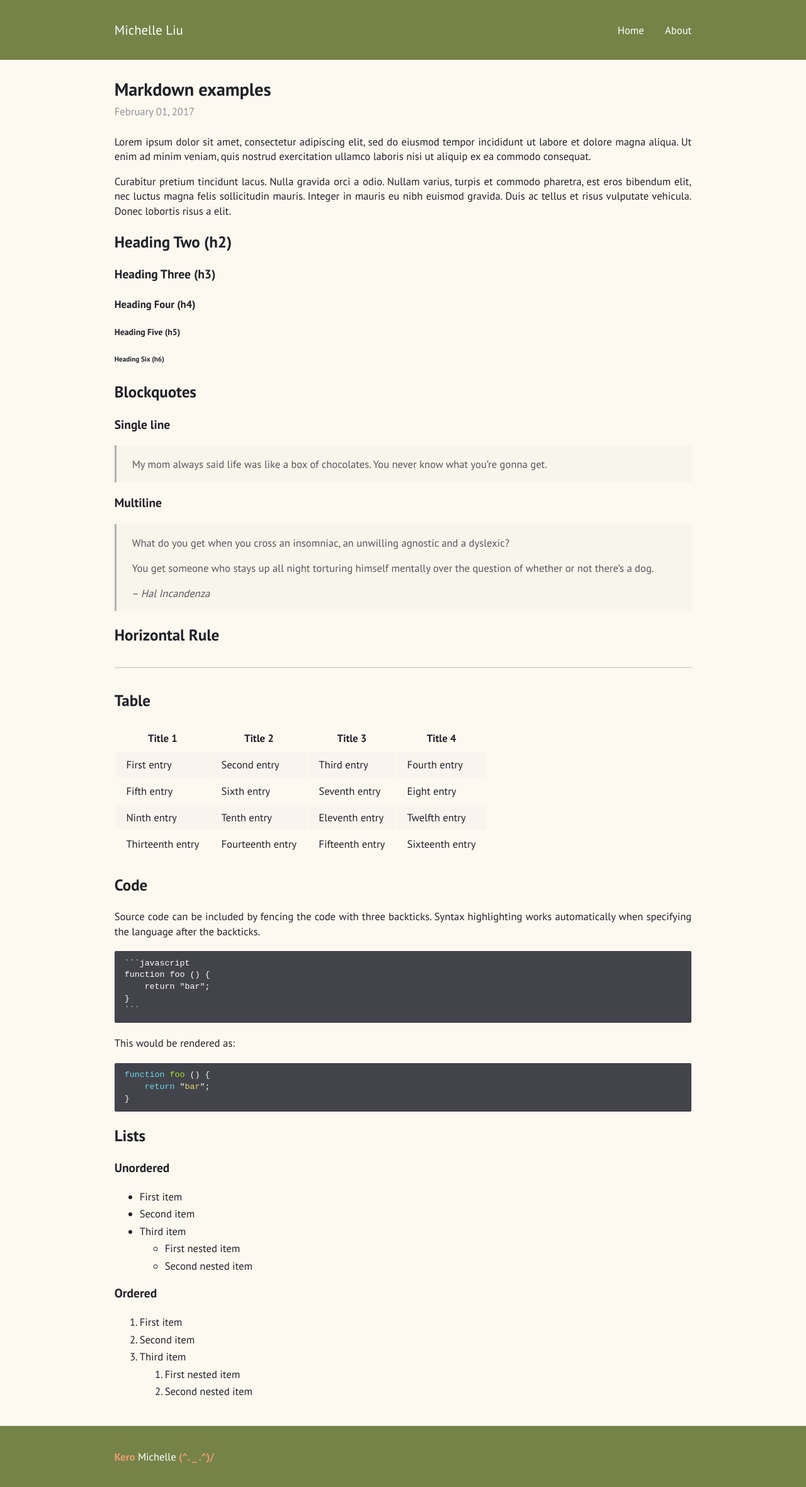
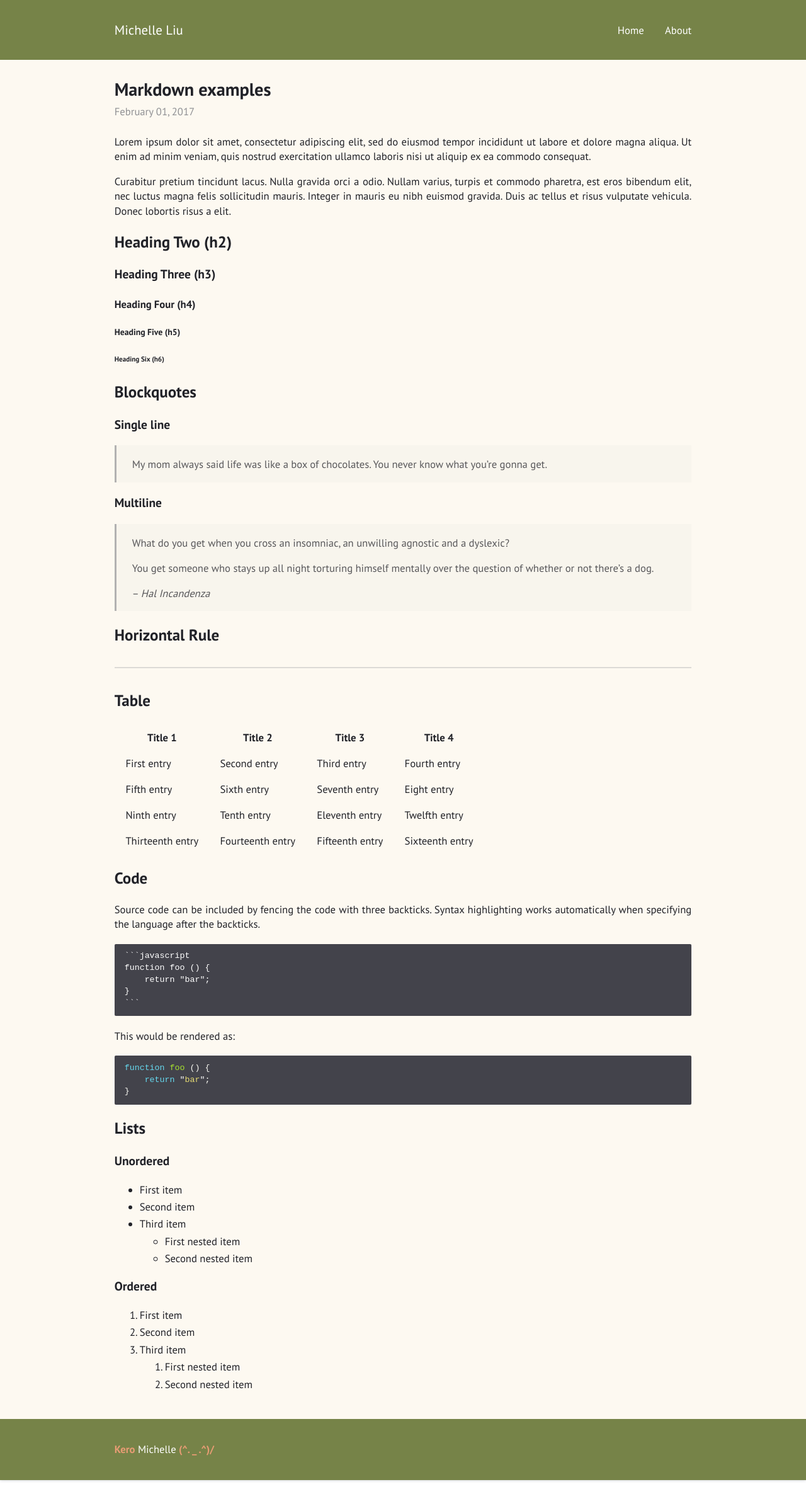
Before and after one commit to KeroMichelle/KeroMichelle.github.io, a Jekyll site: the page built from _posts/2017-02-01-markdown-examples.md, in a window 1280 px wide. Shown: the whole page at 63% size. Built offline with Jekyll 4.4.1, drawn with Linux system fonts in a browser that asks for light colours.

Commit message:
Font table format

```diff
--- a/_sass/basic.sass
+++ b/_sass/basic.sass
@@ -106,10 +106,11 @@ img.home:hover
   grayscale: 25%
 
 table
-  display: inline-block
+  // display: inline-block
   max-width: 100%
   // overflow-y: scroll
-  // border-spacing: 1px
+  border-spacing: 1px
+  border-radius: 0
   // border-radius: 2px
   // box-shadow: 0 0 0 1px reduce(12) inset
 
@@ -118,7 +119,7 @@ th, td
   // box-shadow: 0 0 0 1px reduce(12)
 
 tr:hover, tr:nth-child(odd) td
-  background: reduce(4)
+  // background: reduce(4)
 
 pre
   background: reduce(12)
```
